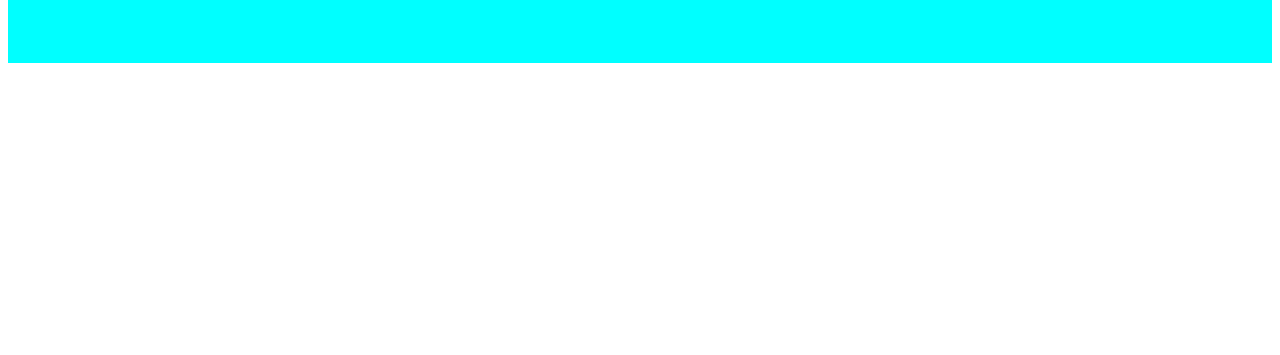
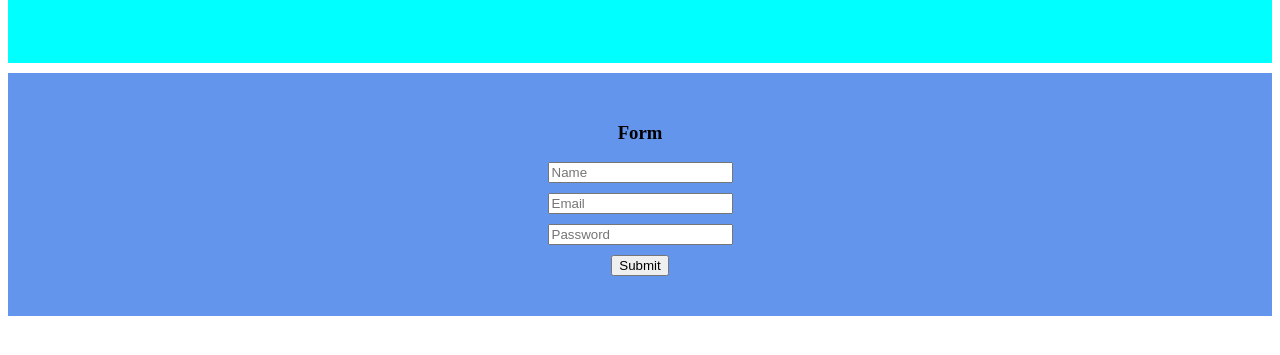
Before and after one commit to Yamin39/My-First-GitHub-Repo, a plain HTML site: page index.html in a window 1280 px wide. Shown: the part 177-532 px from the top of the page. Drawn offline with Linux system fonts and the light colour scheme.

Commit message:
adding form

```diff
--- a/index.html
+++ b/index.html
@@ -11,5 +11,12 @@
         <h1>Lorem ipsum dolor sit amet.</h1>
         <p>Lorem ipsum dolor sit amet consectetur adipisicing elit. Consequuntur sapiente debitis culpa quo unde delectus dolores hic voluptatum perspiciatis magni? Quae optio deleniti repellat impedit iste porro quis inventore possimus.</p>
     </div>
+    <form>
+        <h3>Form</h3>
+        <input type="text" placeholder="Name"><br>
+        <input type="email" placeholder="Email"><br>
+        <input type="password" placeholder="Password"><br>
+        <input type="submit" value="Submit">
+    </form>
 </body>
 </html>
--- a/style.css
+++ b/style.css
@@ -2,3 +2,14 @@ div {
     background-color: aqua;
     padding: 50px;
 }
+
+form {
+    background-color: cornflowerblue;
+    text-align: center;
+    padding: 30px 0;
+    margin-top: 10px;
+}
+
+input {
+    margin-bottom: 10px;
+}
```
